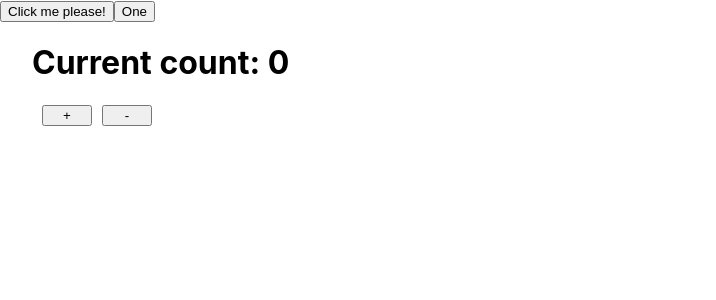
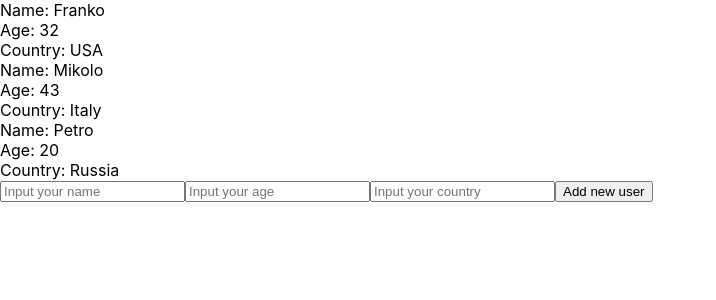
Before and after one commit to khaleeva/react_app, a React (Create React App) app: page / in a window 1280 px wide. Shown: the top 300 px of the page, without its empty margins (0-716 px from the left). Built offline with nearby package versions, Linux system fonts and the light colour scheme.

Commit message:
add User

```diff
--- a/src/components/App.js
+++ b/src/components/App.js
@@ -1,22 +1,27 @@
-import MyButton from "./MyButton/MyButton";
-import {useState} from "react";
-import ToggleButton from "./MyButton/ToggleButton";
-import Counter from "./Counter";
+import UserList from "./UserList";
+import {users} from "../users";
+import UserAdd from "./UserAdd";
 
 const App = () =>{
-    const [buttonText, setButtonText] = useState('Click me please!')
-    const [toggle, setToggle] = useState(true);
-
+    // const [buttonText, setButtonText] = useState('Click me please!')
+    // const [toggle, setToggle] = useState(true);
+    //  const changeText = () =>{
+    //      setButtonText("new text")
+    //  }
 
   return (
     <div className="App">
-        <MyButton changeText={setButtonText}>{buttonText}</MyButton>
-        <ToggleButton
-            toggle={toggle}
-            setToggle={setToggle}
-        >{toggle ? "One" : "Two"}</ToggleButton>
+        {/*<MyButton action={changeText}>{buttonText}</MyButton>*/}
+        {/*<ToggleButton*/}
+        {/*    toggle={toggle}*/}
+        {/*    setToggle={setToggle}*/}
+        {/*>{toggle ? "One" : "Two"}</ToggleButton>*/}
 
-        <Counter/>
+        {/*<Counter/>*/}
+        {/*<MyClassButton/>*/}
+
+        <UserList users={users}/>
+        <UserAdd/>
     </div>
   );
 }
--- a/src/components/Counter.js
+++ b/src/components/Counter.js
@@ -1,4 +1,5 @@
 import React, {useState} from 'react';
+import MyButton from "./MyButton/MyButton";
 
 
 const Counter = () => {
@@ -15,8 +16,8 @@ const Counter = () => {
     return (
         <div className="counter">
             <h1>Current count: {count}</h1>
-            <button className="btn" onClick = {increment}>+</button>
-            <button className="btn" onClick = {decrement}>-</button>
+            <MyButton className="btn" action = {increment}>+</MyButton>
+            <MyButton className="btn" action = {decrement}>-</MyButton>
         </div>
     );
 
--- /dev/null
+++ b/src/components/MyButton/MyButton.css
@@ -0,0 +1,9 @@
+.button{
+    background-color: #44CCAA;
+    border: none;
+    color: white;
+    padding: 15px 32px;
+    display: inline-block;
+    font-size: 16px;
+    margin-left: 1rem;
+}
--- a/src/components/MyButton/MyButton.js
+++ b/src/components/MyButton/MyButton.js
@@ -1,6 +1,9 @@
  import React from 'react';
+ import button from "./MyButton.css"
 
-const MyButton = ({children, changeText}) => {
+const MyButton = ({children, action}) => {
+
+
 
     // const [state, setState] = useState('Text');
 
@@ -9,7 +12,7 @@ const MyButton = ({children, changeText}) => {
         //     {state}
         // </button>
 
-        <button onClick={() => changeText('Thank you!')}>{children}</button>
+        <button className={"button"}  onClick={() => action()}>{children}</button>
     );
 };
 
--- a/src/components/MyButton/ToggleButton.js
+++ /dev/null
@@ -1,9 +0,0 @@
-import React from 'react';
-
-const ToggleButton = ({toggle, setToggle, children}) => {
-    return (
-        <button onClick={()=>setToggle(!toggle)}>{children}</button>
-    );
-};
-
-export default ToggleButton;
--- /dev/null
+++ b/src/components/UserAdd.js
@@ -0,0 +1,32 @@
+import React, {useState} from 'react';
+
+const UserAdd = () => {
+    const [user, setUser] = useState({});
+    const onChange = (e) =>{
+        const field = e.target.id;
+        setUser({...user, [field]:e.target.value})
+    }
+
+    console.log(user);
+    const values = {
+        name: 'text',
+        age: 'number',
+        country: 'text'
+    }
+    return (
+        <>
+            {Object.keys(values).map((value, index) =>
+                <input
+                    id = {value}
+                    key = {index}
+                    type = {values[value]}
+                    placeholder={`Input your ${value}`}
+                    onChange={onChange}
+                />
+            )}
+            <button>Add new user</button>
+        </>
+    );
+};
+
+export default UserAdd;
--- /dev/null
+++ b/src/components/UserList.js
@@ -0,0 +1,15 @@
+import React from 'react';
+
+
+const UserList = ({users}) => {
+
+    return users.map((user, index) =>
+            <div key={index}>
+                <div>Name: {user.name}</div>
+                <div>Age: {user.age}</div>
+                <div>Country: {user.country}</div>
+            </div>
+        )
+};
+
+export default UserList;
--- a/src/index.css
+++ b/src/index.css
@@ -13,10 +13,5 @@ code {
 }
 
 .counter{
-  padding-left:2rem;
+  margin-left: 1rem;
 }
-
-.btn{
-  width: 50px;
-  margin-left: 10px;
-}
--- /dev/null
+++ b/src/users.js
@@ -0,0 +1,18 @@
+ export const users = [
+    {
+        name: 'Franko',
+        age: 32,
+        country: "USA"
+    },
+    {
+        name: 'Mikolo',
+        age: 43,
+        country: "Italy"
+    },
+    {
+        name: 'Petro',
+        age: 20,
+        country: "Russia"
+    },
+
+]
```
Also changed, not shown: src/components/MyClassButton/MyClassButton.js (added, +24 -0 lines), src/components/MyToggleBtn/ToggleButton.js (added, +14 -0 lines), src/components/MyToggleBtn/toggleBtn.css (added, +20 -0 lines).
